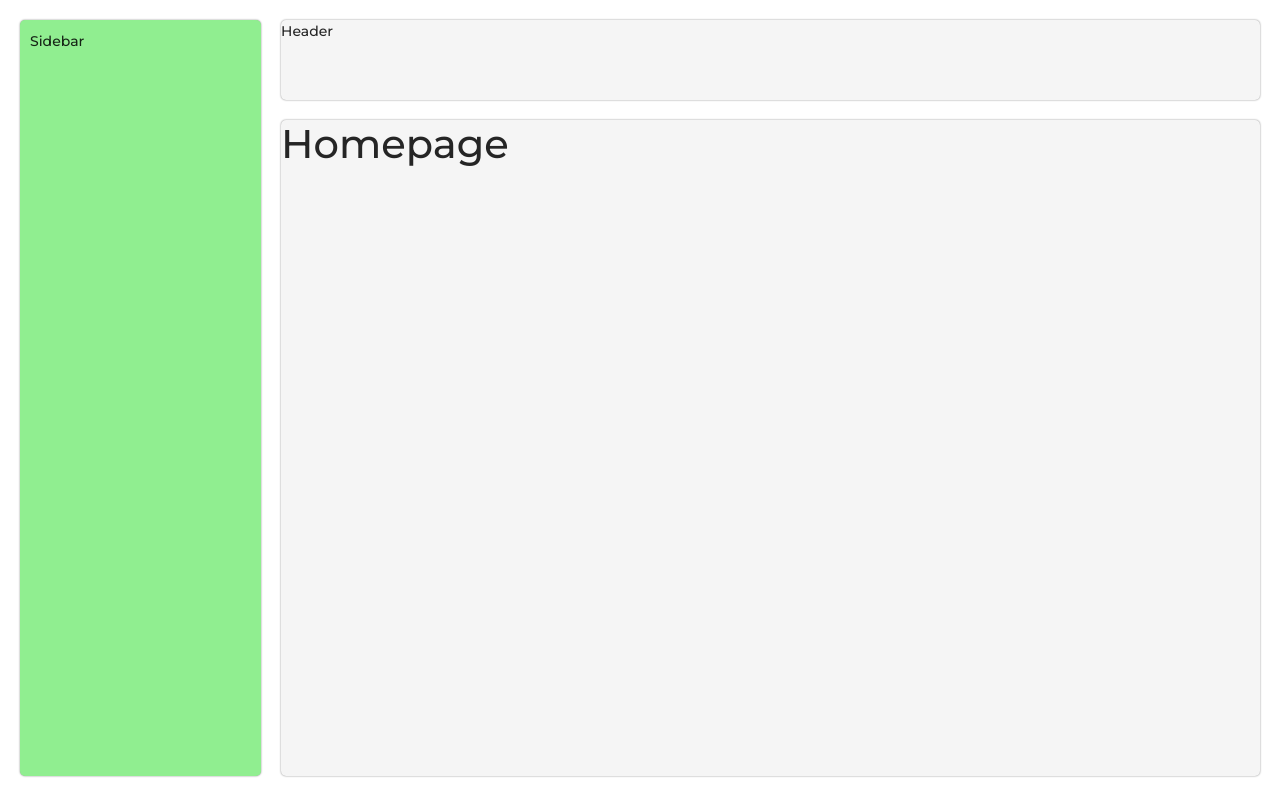
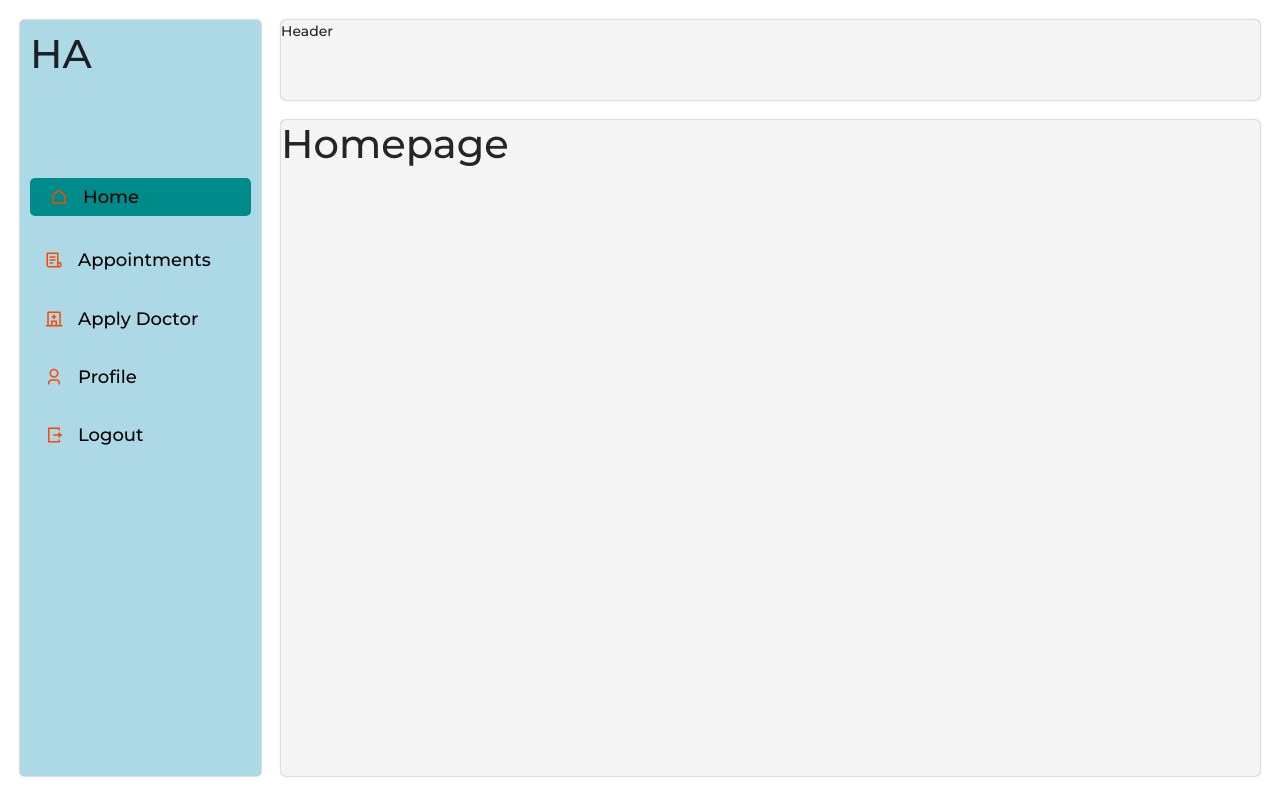
Before and after one commit to rishonkumar/Doctor-Appointment-App, a React (Create React App) app in the folder client/: page / in a window 1280 px wide. Built offline with nearby package versions, Linux system fonts and the light colour scheme; no server answers; sample sign-in values are in the browser's storage.

Commit message:
Added Layout menu

```diff
--- a/client/public/index.html
+++ b/client/public/index.html
@@ -18,6 +18,10 @@
       integrity="sha384-gH2yIJqKdNHPEq0n4Mqa/HGKIhSkIHeL5AyhkYV8i59U5AR6csBvApHHNl/vI1Bx"
       crossorigin="anonymous"
     />
+    <link
+      href="https://cdn.jsdelivr.net/npm/remixicon@2.2.0/fonts/remixicon.css"
+      rel="stylesheet"
+    />
     <title>Health App</title>
   </head>
   <body>
--- a/client/src/components/Layout.js
+++ b/client/src/components/Layout.js
@@ -1,10 +1,62 @@
 import React from "react";
 import "../layout.css";
+import { Link, useLocation } from "react-router-dom";
+
 function Layout({ children }) {
+  const location = useLocation();
+  const userMenu = [
+    {
+      name: "Home",
+      path: "/",
+      icon: "ri-home-line",
+    },
+    {
+      name: "Appointments",
+      path: "/appointments",
+      icon: "ri-file-list-3-line",
+    },
+    {
+      name: "Apply Doctor",
+      path: "/apply-doctor",
+      icon: "ri-hospital-line",
+    },
+    {
+      name: "Profile",
+      path: "/profile",
+      icon: "ri-user-3-line",
+    },
+    {
+      name: "Logout",
+      path: "/logout",
+      icon: "ri-logout-box-r-line",
+    },
+  ];
+
+  const menuToBeRendered = userMenu;
+
   return (
     <div className="main">
       <div className="d-flex layout">
-        <div className="sidebar">Sidebar</div>
+        <div className="sidebar">
+          <div className="sidebar-header">
+            <h1>HA</h1>
+          </div>
+          <div className="menu">
+            {menuToBeRendered.map((menu) => {
+              const isActive = location.pathname === menu.path;
+              return (
+                <div
+                  className={`d-flex menu-item ${
+                    isActive && `active-menu-item`
+                  }`}
+                >
+                  <i className={menu.icon}></i>
+                  <Link to={menu.path}>{menu.name}</Link>
+                </div>
+              );
+            })}
+          </div>
+        </div>
         <div className="content">
           <div className="header">Header</div>
           <div className="body">{children}</div>
--- a/client/src/layout.css
+++ b/client/src/layout.css
@@ -4,7 +4,7 @@
 }
 
 .sidebar {
-  background-color: lightgreen;
+  background-color: lightblue;
   border-radius: 5px;
   box-shadow: 0 0 2px gray;
   margin-right: 20px;
@@ -33,3 +33,31 @@
   height: 82vh;
   width: 100%;
 }
+
+.menu {
+  margin-top: 100px;
+}
+
+.menu-item {
+  margin-top: 30px;
+}
+
+.menu-item a {
+  color: black;
+  text-decoration: none;
+  font-size: 18px;
+}
+
+.menu-item i {
+  color: orangered;
+  text-decoration: none;
+  font-size: 18px;
+  margin: 0 15px;
+}
+
+.active-menu-item {
+  color: white;
+  background-color: darkcyan;
+  padding: 5px;
+  border-radius: 5px;
+}
```
